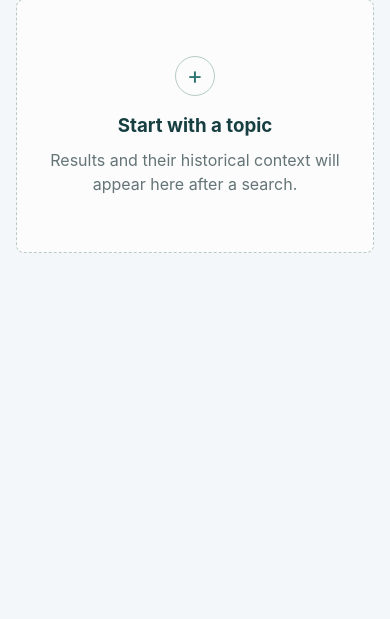
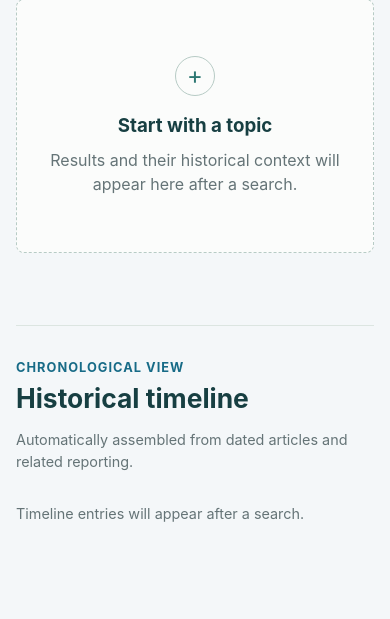
Before and after one commit to anihubus/news_history, a Flask app: page / in a window 390 px wide. Shown: the part 883-1502 px from the top of the page. Before the commit the page ends 1136 px from the top, so only its background shows below. Run offline with Flask 3, Linux system fonts and the light colour scheme.

Commit message:
updated frontend output and functionality

```diff
--- a/static/css/style.css
+++ b/static/css/style.css
@@ -280,6 +280,68 @@ h2 {
     margin: 0;
 }
 
+.timeline-section {
+    margin-top: 2rem;
+    padding-top: 2rem;
+    border-top: 1px solid #dce5e1;
+}
+
+.timeline-note,
+.timeline-empty,
+.timeline-source-note {
+    color: #657477;
+    font-size: 0.9rem;
+}
+
+.timeline-list {
+    display: grid;
+    gap: 0.75rem;
+    margin-top: 1rem;
+}
+
+.timeline-entry {
+    display: grid;
+    grid-template-columns: 9rem 1fr;
+    gap: 1rem;
+    padding: 1rem 0;
+    border-bottom: 1px solid #e1e9e5;
+}
+
+.timeline-date {
+    color: #2c7772;
+    font-weight: 700;
+}
+
+.timeline-entry h3,
+.timeline-entry p {
+    margin: 0;
+}
+
+.timeline-entry p {
+    margin-top: 0.35rem;
+    color: #536468;
+}
+
+.timeline-source-note {
+    font-size: 0.8rem;
+}
+
+.timeline-sources {
+    font-size: 0.8rem;
+}
+
+.timeline-sources a {
+    color: #245e5d;
+    font-weight: 700;
+}
+
+@media (max-width: 30rem) {
+    .timeline-entry {
+        grid-template-columns: 1fr;
+        gap: 0.25rem;
+    }
+}
+
 .article-group h3 {
     font-size: 1rem;
 }
--- a/static/js/main.js
+++ b/static/js/main.js
@@ -8,6 +8,8 @@
         const emptyState = document.querySelector(".results-empty");
         const resultsList = document.querySelector("#results-list");
         const groupsList = document.querySelector("#groups-list");
+        const timelineList = document.querySelector("#timeline-list");
+        const timelineEmpty = document.querySelector("#timeline-empty");
         let requestInProgress = false;
         const rateLimitMessage = "The news provider is temporarily rate-limited. Please wait a few seconds and try again.";
         const providerErrorMessage = "The news provider is temporarily unavailable.";
@@ -35,6 +37,11 @@
         const clearResults = () => {
             resultsList.replaceChildren();
             groupsList?.replaceChildren();
+            timelineList?.replaceChildren();
+            if (timelineEmpty) {
+                timelineEmpty.textContent = "Timeline entries will appear after a search.";
+                timelineEmpty.classList.remove("is-hidden");
+            }
             emptyState?.classList.add("is-hidden");
         };
 
@@ -56,6 +63,52 @@
 
                 section.append(heading, note);
                 groupsList.append(section);
+            });
+        };
+
+        const renderTimeline = (timeline) => {
+            if (!timelineList || !timelineEmpty) {
+                return;
+            }
+            timelineList.replaceChildren();
+            timelineEmpty.classList.toggle("is-hidden", timeline.length > 0);
+            if (timeline.length === 0) {
+                timelineEmpty.textContent = "No timeline entries could be assembled from these results.";
+                return;
+            }
+
+            timeline.forEach((entry) => {
+                const item = document.createElement("article");
+                item.className = "timeline-entry";
+
+                const date = document.createElement("time");
+                date.className = "timeline-date";
+                date.textContent = entry.date || "Date unavailable";
+
+                const content = document.createElement("div");
+                const title = document.createElement("h3");
+                title.textContent = entry.title;
+                const description = document.createElement("p");
+                description.textContent = entry.description || "Automatically assembled from available article metadata.";
+                const sourceNote = document.createElement("p");
+                sourceNote.className = "timeline-source-note";
+                sourceNote.textContent = `${entry.article_ids.length} supporting article${entry.article_ids.length === 1 ? "" : "s"}`;
+                const sources = document.createElement("p");
+                sources.className = "timeline-sources";
+                entry.supporting_articles.forEach((article, index) => {
+                    const link = document.createElement("a");
+                    link.href = article.url;
+                    link.target = "_blank";
+                    link.rel = "noopener noreferrer";
+                    link.textContent = `Source ${index + 1}`;
+                    sources.append(link);
+                    if (index < entry.supporting_articles.length - 1) {
+                        sources.append(" · ");
+                    }
+                });
+                content.append(title, description, sourceNote, sources);
+                item.append(date, content);
+                timelineList.append(item);
             });
         };
 
@@ -132,10 +185,12 @@
                     );
                     resultsList.replaceChildren();
                     groupsList?.replaceChildren();
+                    renderTimeline([]);
                     searchStatus.textContent = "No articles were returned by the provider.";
                 } else {
                     renderResults(data.results);
                     renderGroups(data.groups || []);
+                    renderTimeline(data.timeline || []);
                     searchStatus.textContent = data.provider_status === "rate_limited"
                         ? `${data.results.length} stored articles found. The provider is temporarily rate-limited.`
                         : data.provider_status === "provider_unavailable"
--- a/templates/index.html
+++ b/templates/index.html
@@ -57,6 +57,18 @@
 
             <div class="results-list" id="results-list" aria-live="polite"></div>
             <div class="groups-list" id="groups-list" aria-live="polite"></div>
+
+            <section class="timeline-section" aria-labelledby="timeline-title">
+                <div class="section-heading">
+                    <div>
+                        <p class="eyebrow">Chronological view</p>
+                        <h2 id="timeline-title">Historical timeline</h2>
+                    </div>
+                </div>
+                <p class="timeline-note">Automatically assembled from dated articles and related reporting.</p>
+                <div class="timeline-list" id="timeline-list" aria-live="polite"></div>
+                <p class="timeline-empty" id="timeline-empty">Timeline entries will appear after a search.</p>
+            </section>
         </section>
     </main>
 
```
